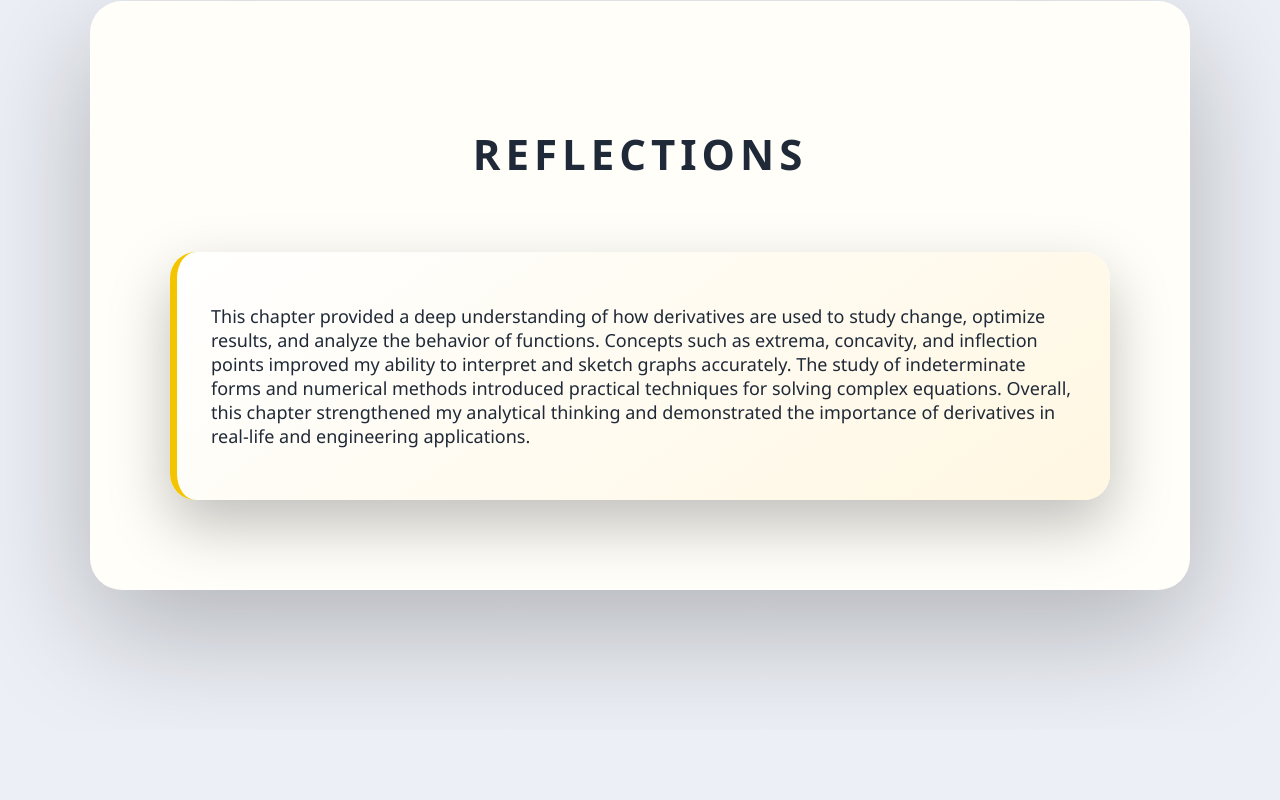
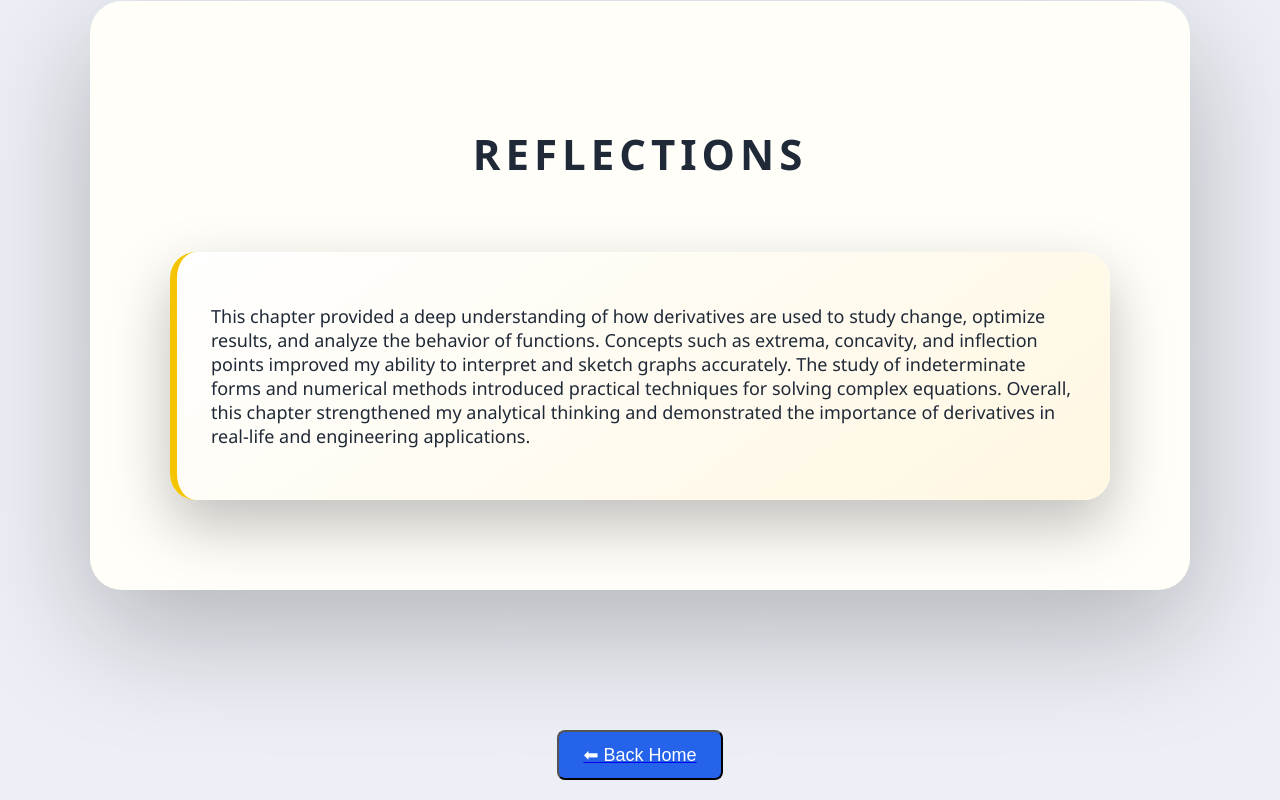
Before and after one commit to animeman0001111-cloud/application-of-derivative, a plain HTML site: page index.html in a window 1280 px wide. Shown: the part 10313-11113 px from the top of the page. Before the commit the page ends 11043 px from the top, so only its background shows below. Drawn offline with Linux system fonts and the light colour scheme.

Commit message:
Update index.html

```diff
--- a/index.html
+++ b/index.html
@@ -174,6 +174,22 @@ h1{
   object-fit: contain;
   padding: 50px;
 }
+  	/*===== BACK HOME ====*/
+.center-btn {
+  display: block;              /* required for margin auto */
+  width: fit-content;
+  margin: 20px auto;           /* centers horizontally */
+  text-decoration: none;
+  padding: 12px 24px;
+  background-color: #2563eb;
+  color: white;
+  font-size: 18px;
+  border-radius: 8px;
+}
+
+.center-btn:hover {
+  background-color: #1e40af;
+}
 </style>
 </head>
 
@@ -330,6 +346,7 @@ Faster convergence
 
 </div>
 </section>
+<a href="https://homepage-seven-sepia-99.vercel.app/"><button class="center-btn">⬅ Back Home</button></a>
 
 <script>
 /* ===== SCROLL REVEAL ===== */
```
